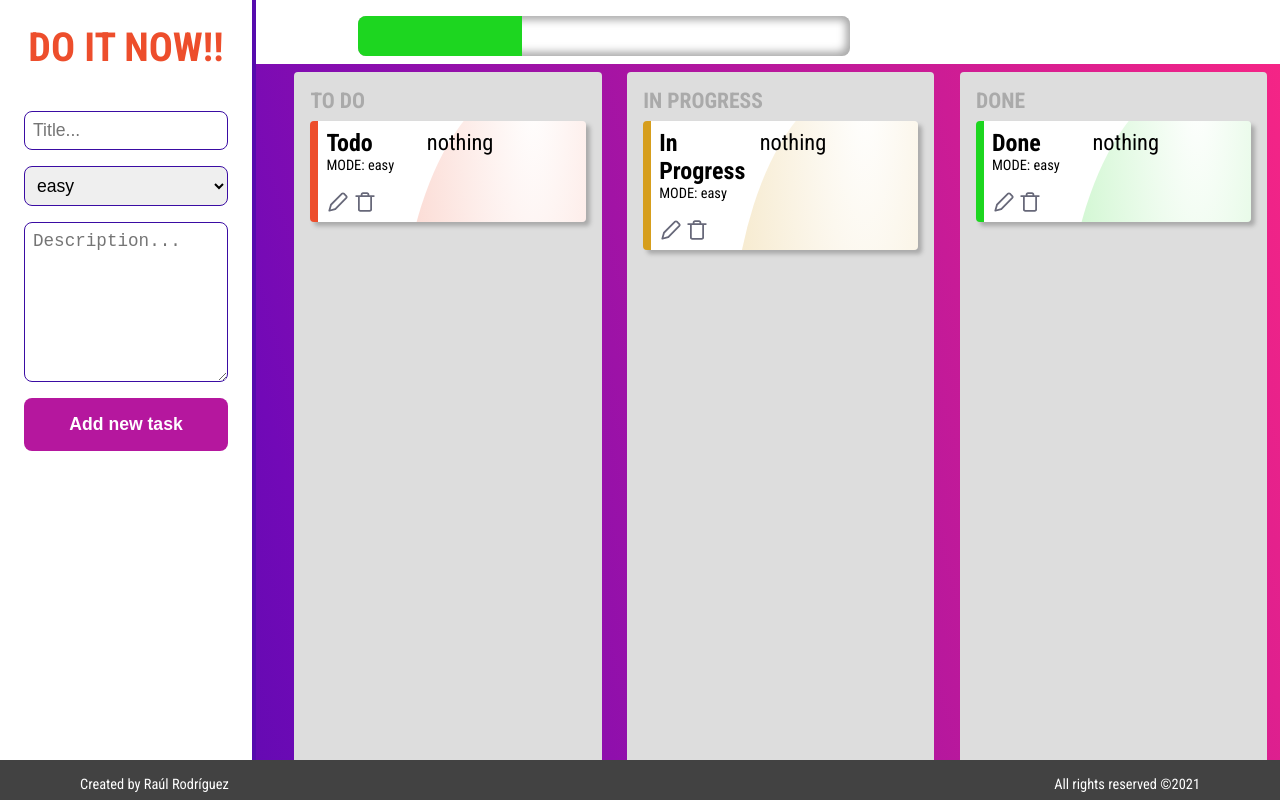
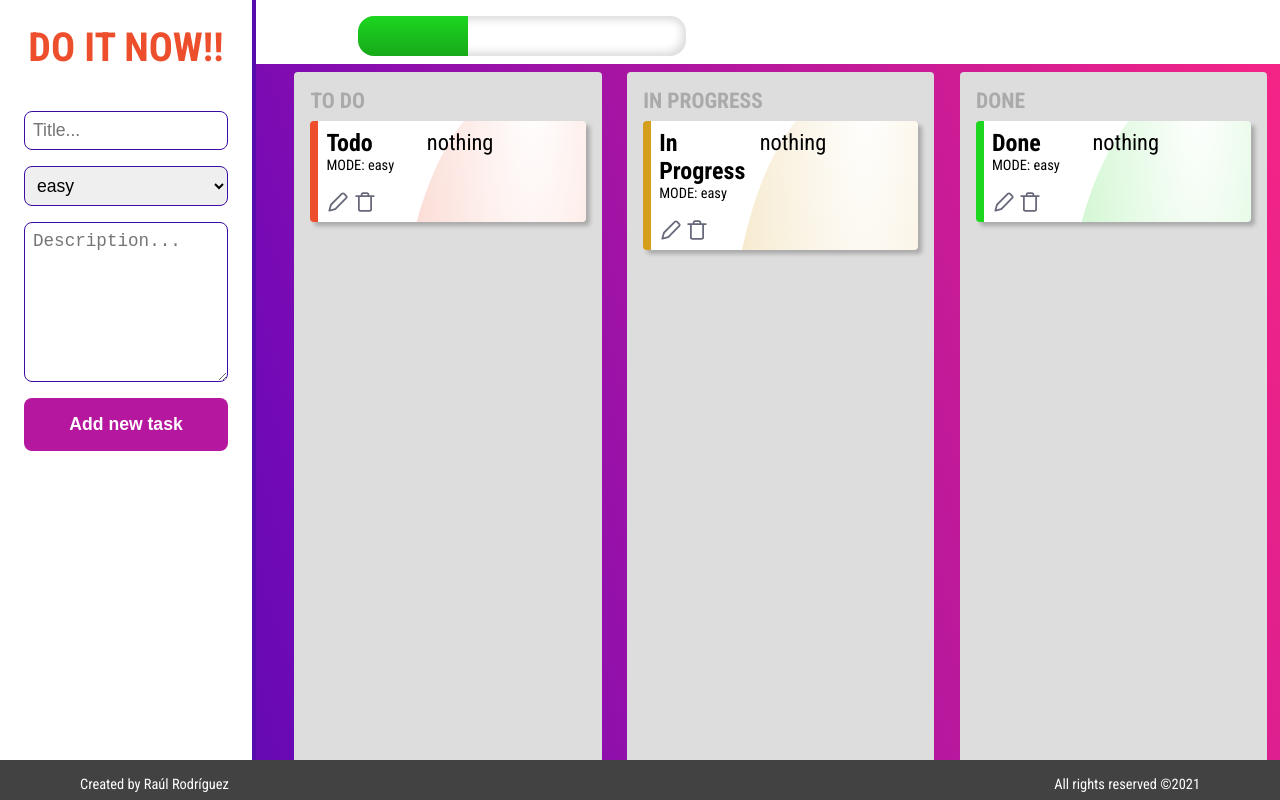
Before and after one commit to raulrod16124/doitnow, a React (Create React App) app: page / in a window 1280 px wide. Built offline with nearby package versions, Linux system fonts and the light colour scheme.

Commit message:
Implemented greenFil in Header component

```diff
--- a/src/modules/styles/layout/header.scss
+++ b/src/modules/styles/layout/header.scss
@@ -13,18 +13,18 @@
     .progress-bar{
 
         .level-bar{
-            width: 60%;
+            width: 40%;
             height: 40px;
             margin: 2vh 0 2vh 8vw;
-            border-radius: 1vmin;
-            box-shadow: inset .5vmin .5vmin 1vmin #aaa, inset -.5vmin -.5vmin 1vmin #aaa;
+            border-radius: 2vmin;
+            box-shadow: inset .5vmin .5vmin 1vmin #ddd, inset -.5vmin -.5vmin 1vmin #ddd;
             overflow: hidden;
         }
 
         .green-fill{
             height: 100%;
-            background-color: $Green;
-            transition: all .3s;
+            background: linear-gradient(360deg, darken($Green, 10%), $Green);
+            transition: all .5s;
         }
     }
 
```
